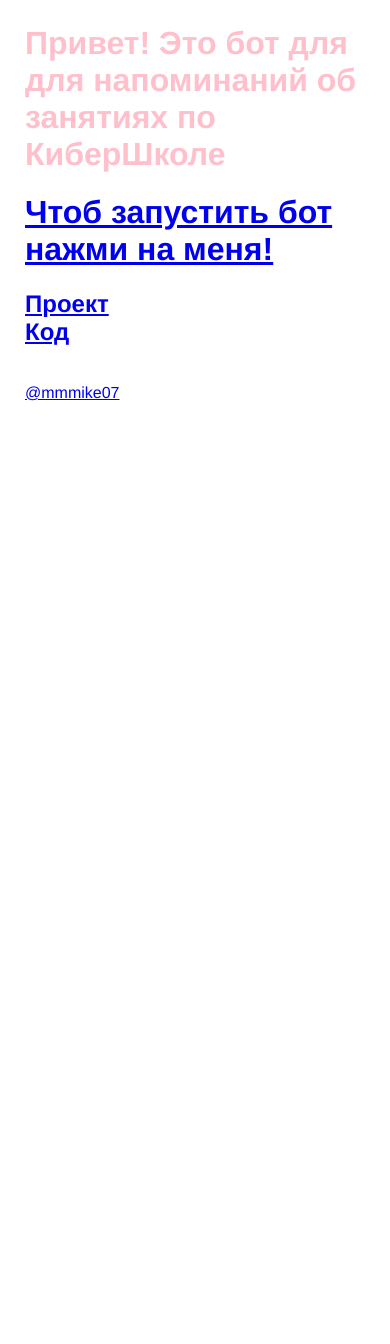
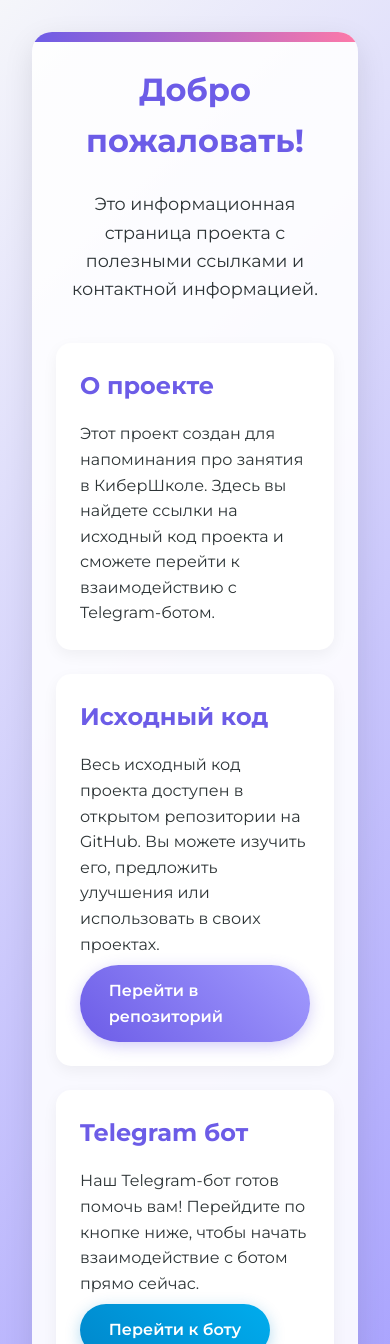
Before and after one commit to Mikekcpp/Remind-Telegram-bot-, a website: page static/index.html in a window 390 px wide. Shown: the top 1344 px of the page. Before the commit the page ends 844 px from the top, so only its background shows below. Drawn offline with Linux system fonts and the light colour scheme.

Commit message:
upd index.html

```diff
--- a/static/index.html
+++ b/static/index.html
@@ -1,121 +1,181 @@
-<html>
+<!DOCTYPE html>
+<html lang="ru">
+<head>
+    <meta charset="UTF-8">
+    <meta name="viewport" content="width=device-width, initial-scale=1.0">
+    <title>Информационная страница</title>
+    <style>
+        @import url('https://fonts.googleapis.com/css2?family=Montserrat:wght@300;400;600;700&display=swap');
 
-<head>
-    <title>Telegram bot</title>
-    <meta name="description" content="Бот для поиска олимпиад!">
-    <link id="favicon" rel="icon" href="https://cdn.glitch.global/baa867b4-d6a0-494e-84b2-13f8f077fe3f/logo.ico?v=1742811400082" type="image/x-icon">
-    <meta charset="utf-8">
-    <meta http-equiv="X-UA-Compatible" content="IE=edge">
-    <meta name="viewport" content="width=device-width, initial-scale=1">
-    <style>
-        /* styles */
-        /* called by your view template */
-
-        /* You might want to try something fancier: */
-        /* less: http://lesscss.org/ */
+        :root {
+            --primary-color: #6c5ce7;
+            --secondary-color: #a29bfe;
+            --dark-color: #2d3436;
+            --light-color: #f5f6fa;
+            --accent-color: #fd79a8;
+        }
 
         * {
+            margin: 0;
+            padding: 0;
             box-sizing: border-box;
         }
 
         body {
-            font-family: helvetica, arial, sans-serif;
-            margin: 25px;
+            font-family: 'Montserrat', sans-serif;
+            background: linear-gradient(135deg, var(--light-color), var(--secondary-color));
+            color: var(--dark-color);
+            min-height: 100vh;
+            display: flex;
+            flex-direction: column;
+            align-items: center;
+            padding: 2rem;
+            line-height: 1.6;
+        }
+
+        .container {
+            max-width: 800px;
+            width: 100%;
+            background-color: rgba(255, 255, 255, 0.9);
+            border-radius: 20px;
+            box-shadow: 0 10px 30px rgba(0, 0, 0, 0.1);
+            padding: 3rem;
+            margin: auto;
+            position: relative;
+            overflow: hidden;
+        }
+
+        .container::before {
+            content: '';
+            position: absolute;
+            top: 0;
+            left: 0;
+            width: 100%;
+            height: 10px;
+            background: linear-gradient(90deg, var(--primary-color), var(--accent-color));
         }
 
         h1 {
-            font-weight: bold;
-            color: pink;
+            color: var(--primary-color);
+            margin-bottom: 1.5rem;
+            font-weight: 700;
+            text-align: center;
+            font-size: 2.5rem;
         }
 
-        .bold {
-            font-weight: bold;
+        .description {
+            margin-bottom: 2.5rem;
+            text-align: center;
+            font-size: 1.1rem;
+            color: var(--dark-color);
         }
 
-        p {
-            max-width: 600px;
+        .card {
+            background-color: white;
+            border-radius: 15px;
+            padding: 1.5rem;
+            margin-bottom: 1.5rem;
+            box-shadow: 0 5px 15px rgba(0, 0, 0, 0.05);
+            transition: transform 0.3s ease, box-shadow 0.3s ease;
         }
 
-        form {
-            margin-bottom: 25px;
-            padding: 15px;
-            background-color: cyan;
-            display: inline-block;
-            width: 100%;
-            max-width: 340px;
-            border-radius: 3px;
+        .card:hover {
+            transform: translateY(-5px);
+            box-shadow: 0 10px 25px rgba(0, 0, 0, 0.1);
         }
 
-        input {
-            display: block;
-            margin-bottom: 10px;
-            padding: 5px;
-            width: 100%;
-            border: 1px solid lightgrey;
-            border-radius: 3px;
-            font-size: 16px;
+        .card h2 {
+            color: var(--primary-color);
+            margin-bottom: 1rem;
+            font-size: 1.5rem;
         }
 
-        button {
-            font-size: 16px;
-            border-radius: 3px;
-            background-color: lightgrey;
-            border: 1px solid grey;
-            box-shadow: 2px 2px teal;
+        .btn {
+            display: inline-block;
+            background: linear-gradient(45deg, var(--primary-color), var(--secondary-color));
+            color: white;
+            padding: 0.8rem 1.8rem;
+            border-radius: 50px;
+            text-decoration: none;
+            font-weight: 600;
+            margin-top: 0.5rem;
+            transition: all 0.3s ease;
+            border: none;
             cursor: pointer;
+            font-size: 1rem;
+            box-shadow: 0 4px 15px rgba(108, 92, 231, 0.3);
         }
 
-        button:hover {
-            background-color: yellow;
+        .btn:hover {
+            transform: translateY(-2px);
+            box-shadow: 0 8px 20px rgba(108, 92, 231, 0.4);
+            background: linear-gradient(45deg, var(--secondary-color), var(--primary-color));
         }
 
-        button:active {
-            box-shadow: none;
+        .btn-telegram {
+            background: linear-gradient(45deg, #0088cc, #00aced);
+            box-shadow: 0 4px 15px rgba(0, 136, 204, 0.3);
         }
 
-        li {
-            margin-bottom: 5px;
+        .btn-telegram:hover {
+            box-shadow: 0 8px 20px rgba(0, 136, 204, 0.4);
+            background: linear-gradient(45deg, #00aced, #0088cc);
         }
 
-        footer {
-            margin-top: 50px;
-            padding-top: 25px;
-            border-top: 1px solid lightgrey;
+        .author {
+            margin-top: 2rem;
+            text-align: center;
+            font-style: italic;
+            color: var(--dark-color);
+            opacity: 0.8;
         }
 
-        footer>a {
-            color: #BBBBBB;
+        .links {
+            display: flex;
+            justify-content: center;
+            gap: 1rem;
+            flex-wrap: wrap;
+            margin-top: 2rem;
         }
 
-        .nicejob {
-            text-decoration: line-through;
+        @media (max-width: 768px) {
+            .container {
+                padding: 2rem 1.5rem;
+            }
+
+            h1 {
+                font-size: 2rem;
+            }
         }
     </style>
 </head>
+<body>
+    <div class="container">
+        <h1>Добро пожаловать!</h1>
+        <p class="description">Это информационная страница проекта с полезными ссылками и контактной информацией.</p>
 
-<body>
-    <header>
-        <h1>
-            Привет!
-            Это бот для для напоминаний об занятиях по КиберШколе
-        </h1>
-    </header>
+        <div class="card">
+            <h2>О проекте</h2>
+            <p>Этот проект создан для напоминания про занятия в КиберШколе. Здесь вы найдете ссылки на исходный код проекта и сможете перейти к взаимодействию с Telegram-ботом.</p>
+        </div>
 
-    <main>
-        <h1>
-            <a href="https://t.me/remind_lesson_bot">Чтоб запустить бот нажми на меня!<br /></a>
-        </h1>
-        <h2>
-            <a href="https://glitch.com/~">Проект</a>
-            <br>
-            <a href="https://glitch.com/edit/#!/">Код</a>
-        </h2>
-        <br>
-        <a href="https://t.me/mmmike07">@mmmike07<br /></a>
-        <a href="https://github.com/Mikekcpp/"><br /></a>
+        <div class="card">
+            <h2>Исходный код</h2>
+            <p>Весь исходный код проекта доступен в открытом репозитории на GitHub. Вы можете изучить его, предложить улучшения или использовать в своих проектах.</p>
+            <a href="https://github.com/Mikekcpp/Remind-Telegram-bot-" class="btn" target="_blank">Перейти в репозиторий</a>
+        </div>
 
+        <div class="card">
+            <h2>Telegram бот</h2>
+            <p>Наш Telegram-бот готов помочь вам! Перейдите по кнопке ниже, чтобы начать взаимодействие с ботом прямо сейчас.</p>
+            <a href="https://t.me/remind_lesson_bot" class="btn btn-telegram" target="_blank">Перейти к боту</a>
+        </div>
 
-    </main>
+        <div class="links">
+            <!-- Дополнительные ссылки можно добавить здесь -->
+        </div>
+
+        <p class="author">Автор проекта: Михаил Коростелев</p>
+    </div>
 </body>
-
 </html>
```
